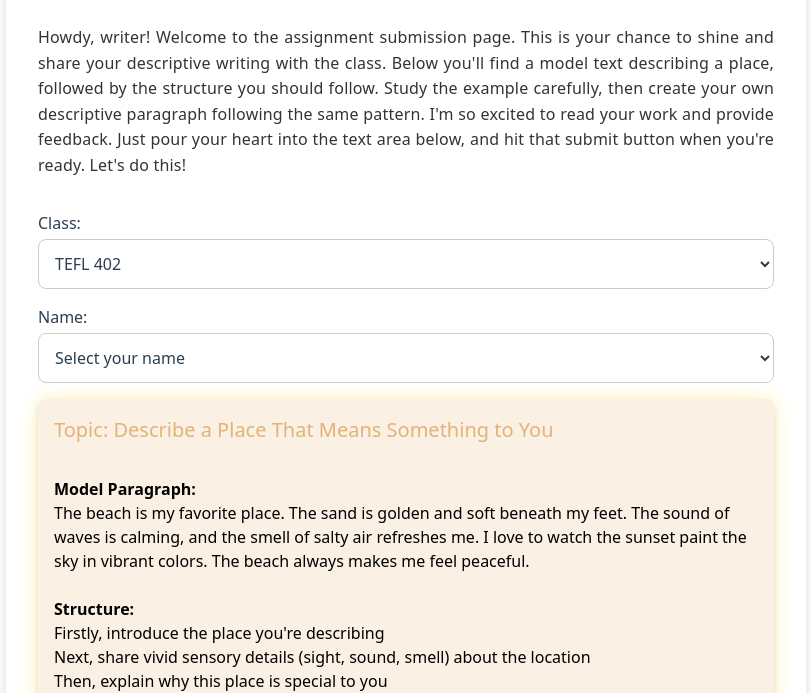
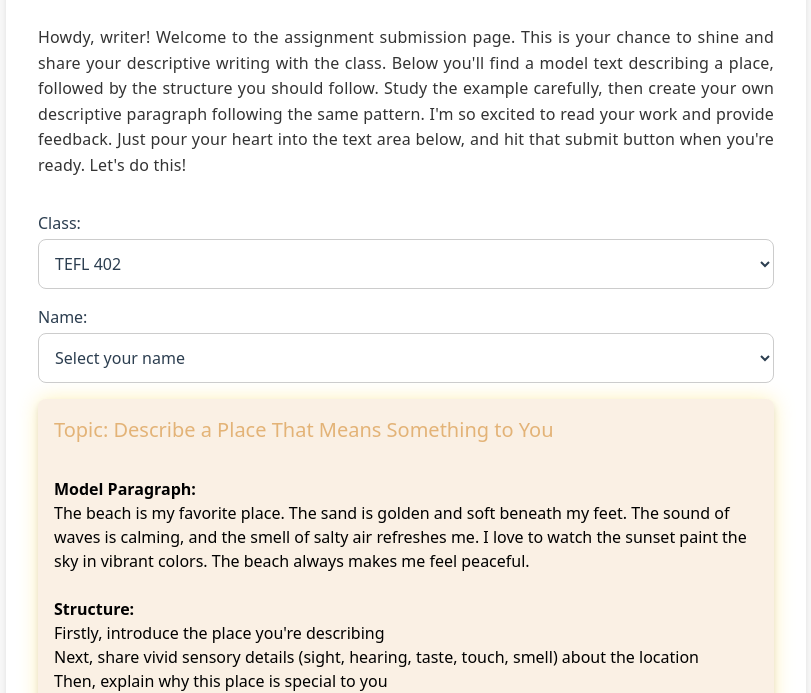
Before and after one commit to nvv1d/our-writing-class-final, a website: page submit.html in a window 1280 px wide. Shown: the part 111-804 px from the top of the page, without its empty margins (234-1045 px from the left). Drawn offline with nearby package versions, Linux system fonts and the light colour scheme; a web font is replaced by a local one.

Commit message:
Update submit.html

```diff
--- a/submit.html
+++ b/submit.html
@@ -285,7 +285,7 @@ document.addEventListener('keydown', function(e) {
   <p><strong>Structure:</strong></p>
   <ul>
         <li>Firstly, introduce the place you're describing</li>
-        <li>Next, share vivid sensory details (sight, sound, smell) about the location</li>
+        <li>Next, share vivid sensory details (sight, hearing, taste, touch, smell) about the location</li>
         <li>Then, explain why this place is special to you</li>
         <li>Use descriptive language to bring the place to life</li>
     </ul>
```
